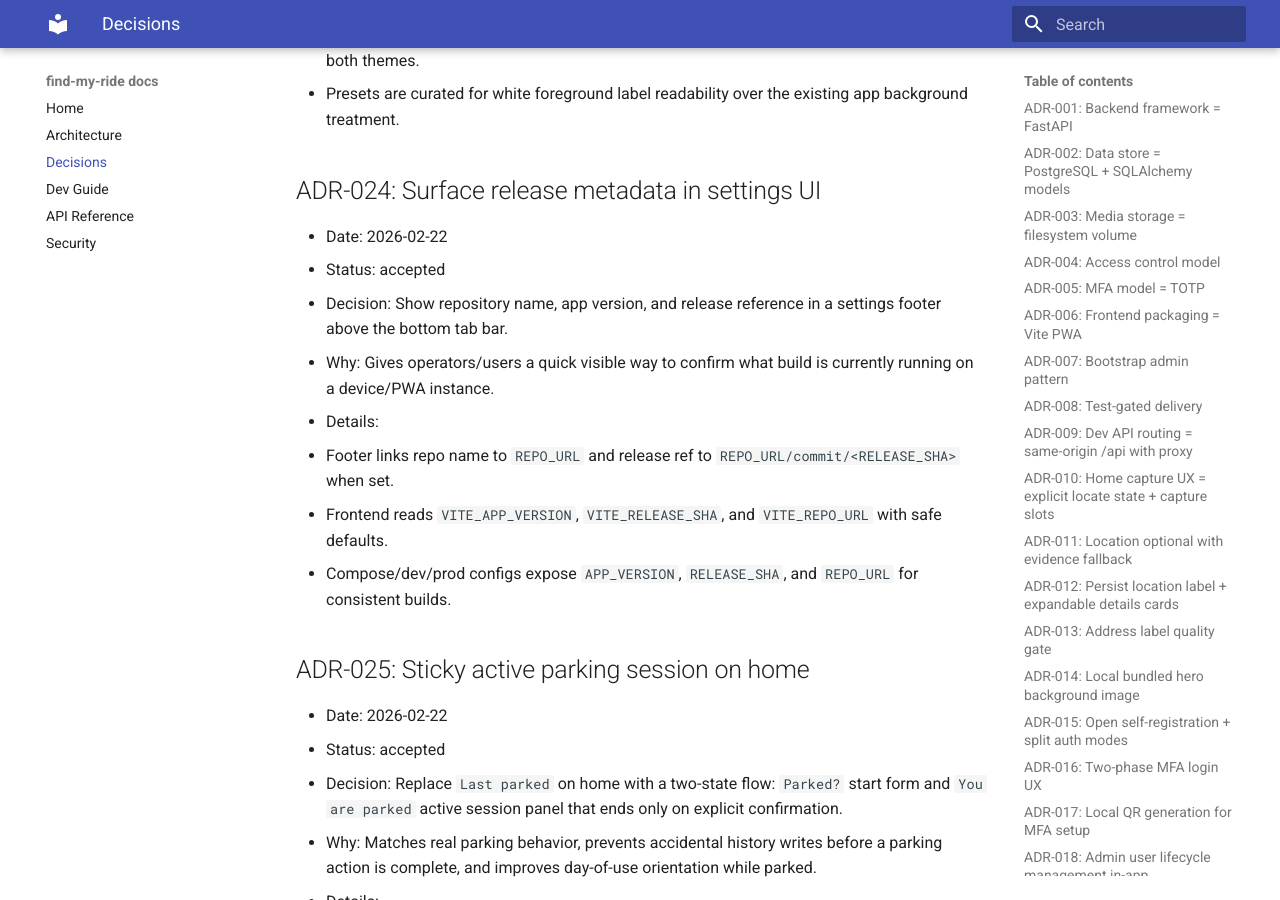
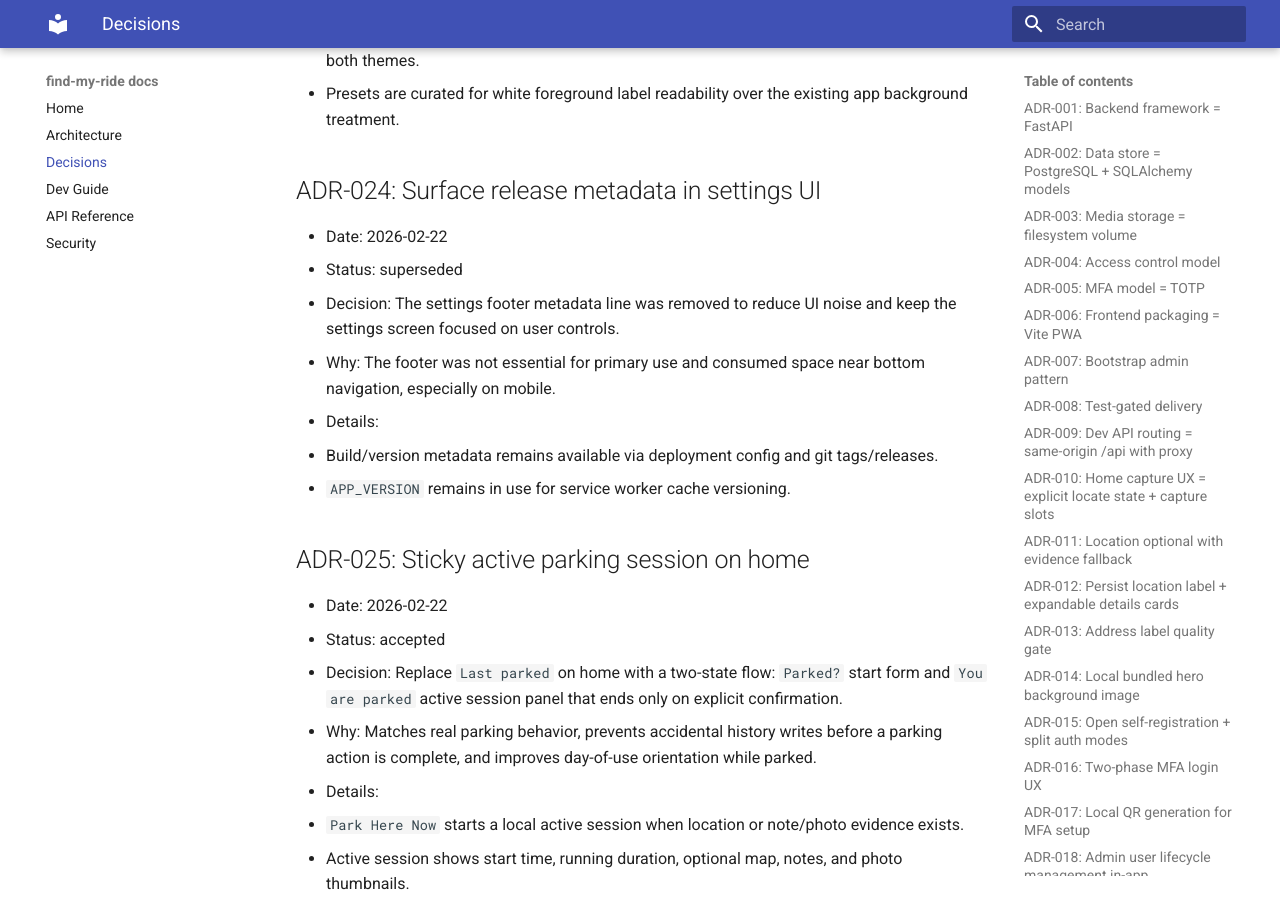
Before and after one commit to niels-emmer/find-my-ride, an MkDocs documentation site: the page built from docs/decisions.md, in a window 1280 px wide and 900 px high, scrolled down 6857 px. Built offline with MkDocs 1.6.1 and Material for MkDocs 9.7.7, drawn with Linux system fonts in a browser that asks for light colours.

Commit message:
feat(settings): remove footer metadata line and related config/docs

```diff
--- a/docker-compose.prod.yml
+++ b/docker-compose.prod.yml
@@ -35,8 +35,6 @@
       dockerfile: Dockerfile
       args:
         VITE_APP_VERSION: ${APP_VERSION:-dev}
-        VITE_RELEASE_SHA: ${RELEASE_SHA:-local}
-        VITE_REPO_URL: ${REPO_URL:-https://github.com/niels-emmer/find-my-ride}
     restart: unless-stopped
     depends_on:
       - backend
--- a/docker-compose.yml
+++ b/docker-compose.yml
@@ -54,8 +54,6 @@
       VITE_API_URL: ${VITE_API_URL:-/api}
       VITE_PROXY_TARGET: ${VITE_PROXY_TARGET:-http://backend:8000}
       VITE_APP_VERSION: ${APP_VERSION:-dev-local}
-      VITE_RELEASE_SHA: ${RELEASE_SHA:-local}
-      VITE_REPO_URL: ${REPO_URL:-https://github.com/niels-emmer/find-my-ride}
     volumes:
       - ./frontend:/app
       - /app/node_modules
--- a/docs/decisions.md
+++ b/docs/decisions.md
@@ -185,13 +185,12 @@
 ## ADR-024: Surface release metadata in settings UI
 
 - Date: 2026-02-22
-- Status: accepted
-- Decision: Show repository name, app version, and release reference in a settings footer above the bottom tab bar.
-- Why: Gives operators/users a quick visible way to confirm what build is currently running on a device/PWA instance.
+- Status: superseded
+- Decision: The settings footer metadata line was removed to reduce UI noise and keep the settings screen focused on user controls.
+- Why: The footer was not essential for primary use and consumed space near bottom navigation, especially on mobile.
 - Details:
-  - Footer links repo name to `REPO_URL` and release ref to `REPO_URL/commit/<RELEASE_SHA>` when set.
-  - Frontend reads `VITE_APP_VERSION`, `VITE_RELEASE_SHA`, and `VITE_REPO_URL` with safe defaults.
-  - Compose/dev/prod configs expose `APP_VERSION`, `RELEASE_SHA`, and `REPO_URL` for consistent builds.
+  - Build/version metadata remains available via deployment config and git tags/releases.
+  - `APP_VERSION` remains in use for service worker cache versioning.
 
 ## ADR-025: Sticky active parking session on home
 
```
Also changed, not shown: README.md (+0 -2 lines), docs/INDEX.md (+0 -1 lines), docs/architecture.md (+0 -1 lines), docs/dev-guide.md (+0 -2 lines), frontend/src/styles.css (+0 -27 lines), 5 other files.
